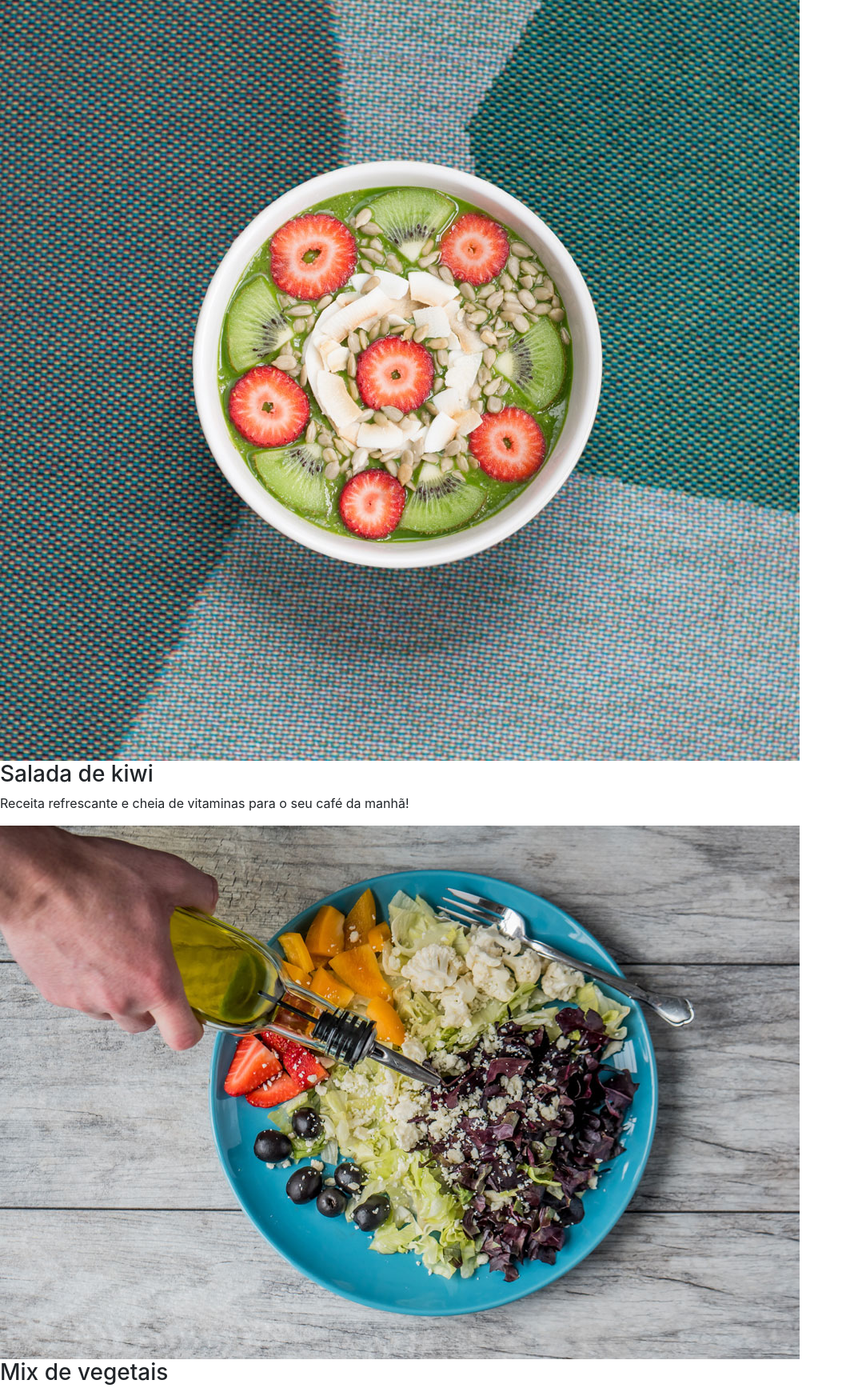
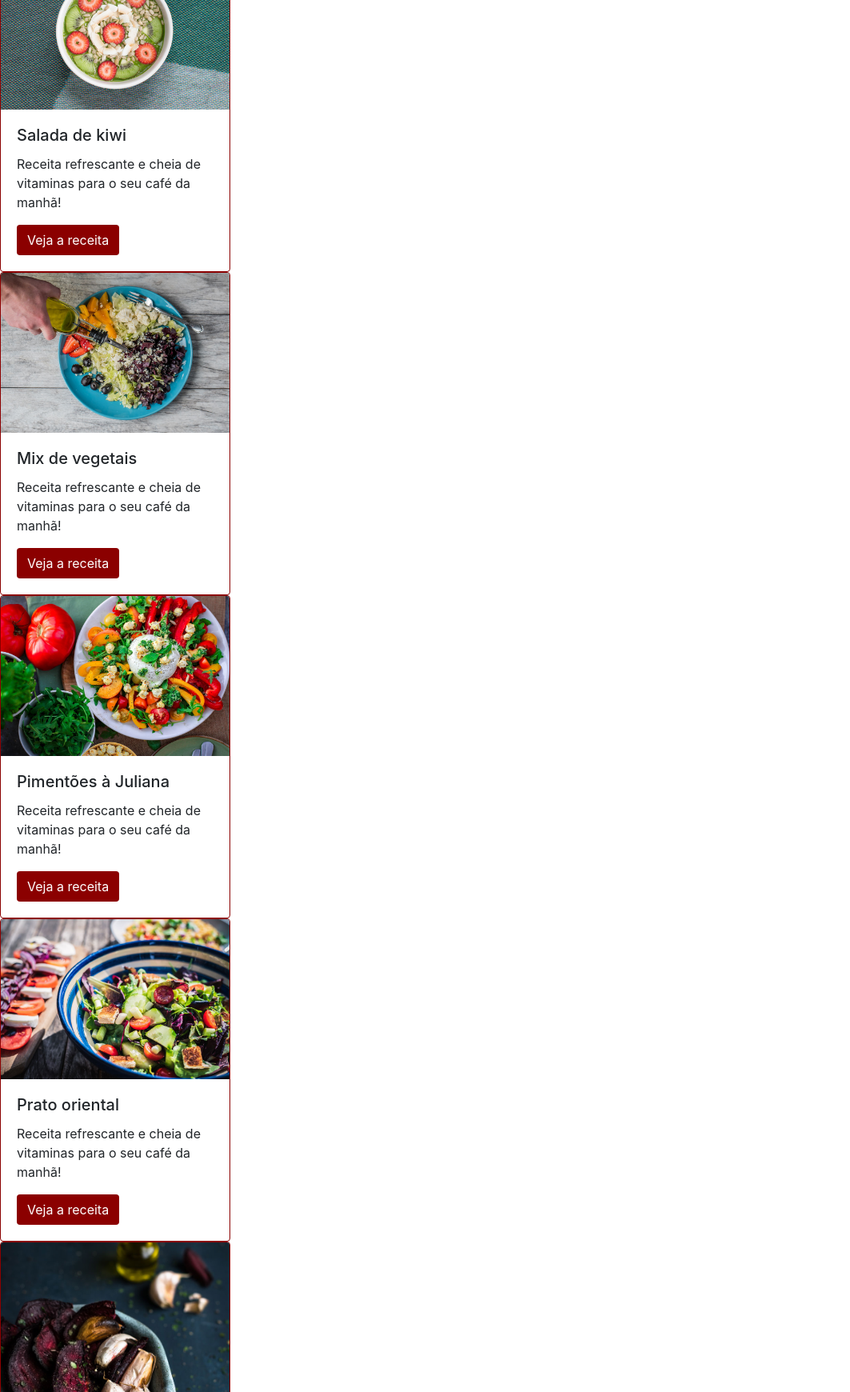
Before and after one commit to nicario/bootstrap4, a plain HTML site: page index.html in a window 1280 px wide. Shown: the part 1060-2800 px from the top of the page at 80% size, without its empty margins (0-1063 px from the left). Drawn offline with nearby package versions, Linux system fonts and the light colour scheme; a web font is replaced by a local one.

Commit message:
Adicionando cards

```diff
--- a/index.html
+++ b/index.html
@@ -13,7 +13,7 @@
 </head>
 
 <body>
-
+  <header>
     <nav class="navbar navbar-expand-lg navbar-light bg-light fixed-top">
       <a class="navbar-brand" href="#">fruta & fruto</a>
       <button class="navbar-toggler" type="button" data-toggle="collapse" data-target="#navbarNavAltMarkup" aria-controls="navbarNavAltMarkup" aria-expanded="false" aria-label="Toggle navigation">
@@ -28,7 +28,9 @@
         </div>
       </div>
     </nav>
-
+  </header>
+  <main>
+    <section>
       <div class="bd-example">
         <div id="carouselExampleCaptions" class="carousel slide" data-interval="3000" data-ride="carousel">
           <ol class="carousel-indicators">
@@ -58,39 +60,62 @@
           </a>
         </div>
       </div>
+    </section>
+    <section>
       <h1 class="text-center fonte-titulo cor-especial pt-5">Receitas para economizar e ganhar saúde</h1>
       <p class="text-center text-secondary pb-5">Nossas receitas ajudam você a aproveitar melhor os alimentos, economizar, ganhar tempo e praticidade</p>
-
-  <div class="card borda-cor-especial" style="width: 18rem;">
-    <img src="src/img/receita-abacate.jpg" class="card-img-top" alt="tigela com salada de abacate, vista superior">
+    </section>
+    <section>
+      <div class="card borda-cor-especial card-largura">
+        <img src="src/img/receita-abacate.jpg" class="card-img-top card-posicao-imagem" alt="tigela com salada de abacate, vista superior">
         <div class="card-body">
           <h5 class="card-title">Tigela de abacate</h5>
           <p class="card-text">Receita refrescante e cheia de vitaminas para o seu café da manhã!</p>
           <a href="#" class="btn botao-cor-especial">Veja a receita</a>
         </div>
       </div>
-
-  <img src="src/img/receita-kiwi.jpg" alt="tigela de mingau com kiwi, vista superior">
-  <h3>Salada de kiwi</h3>
-  <p>Receita refrescante e cheia de vitaminas para o seu café da manhã!</p>
-
-  <img src="src/img/receita-mix.jpg" alt="prato com mix de vegetais e mão de pessoa adicionando azeite, vista superior">
-  <h3>Mix de vegetais</h3>
-  <p>Receita refrescante e cheia de vitaminas para o seu café da manhã!</p>
-
-  <img src="src/img/receita-pimentoes.jpg" alt="prato de salada de pimentões com alguns ingredientes ao lado, vista superior">
-  <h3>Pimentões à Juliana</h3>
-  <p>Receita refrescante e cheia de vitaminas para o seu café da manhã!</p>
-
-  <img src="src/img/receita-oriental.jpg" alt="tigela com salada de vegetais estilo oriental, vista de cima">
-  <h3>Prato oriental</h3>
-  <p>Receita refrescante e cheia de vitaminas para o seu café da manhã!</p>
-
-  <img src="src/img/receita-beterrabas.jpg" alt="tigela com beterrabas e dentes de alho assados em primeiro plano, com ingredientes ao fundo">
-  <h3>Beterrabas assadas</h3>
-  <p>Receita refrescante e cheia de vitaminas para o seu café da manhã!
-  </p>
-
+      <div class="card borda-cor-especial card-largura">
+        <img src="src/img/receita-kiwi.jpg" class="card-img-top card-posicao-imagem" alt="tigela com salada de kiwi, vista superior">
+        <div class="card-body">
+          <h5 class="card-title">Salada de kiwi</h5>
+          <p class="card-text">Receita refrescante e cheia de vitaminas para o seu café da manhã!</p>
+          <a href="#" class="btn botao-cor-especial">Veja a receita</a>
+        </div>
+      </div>
+      <div class="card borda-cor-especial card-largura">
+        <img src="src/img/receita-mix.jpg" class="card-img-top card-posicao-imagem" alt="tigela com mix de vegetais, vista superior">
+        <div class="card-body">
+          <h5 class="card-title">Mix de vegetais</h5>
+          <p class="card-text">Receita refrescante e cheia de vitaminas para o seu café da manhã!</p>
+          <a href="#" class="btn botao-cor-especial">Veja a receita</a>
+        </div>
+      </div>
+      <div class="card borda-cor-especial card-largura">
+        <img src="src/img/receita-pimentoes.jpg" class="card-img-top card-posicao-imagem" alt="tigela com Pimentões à Juliana, vista superior">
+        <div class="card-body">
+          <h5 class="card-title">Pimentões à Juliana</h5>
+          <p class="card-text">Receita refrescante e cheia de vitaminas para o seu café da manhã!</p>
+          <a href="#" class="btn botao-cor-especial">Veja a receita</a>
+        </div>
+      </div>
+      <div class="card borda-cor-especial card-largura">
+        <img src="src/img/receita-oriental.jpg" class="card-img-top card-posicao-imagem" alt="tigela com prato oriental, vista superior">
+        <div class="card-body">
+          <h5 class="card-title">Prato oriental</h5>
+          <p class="card-text">Receita refrescante e cheia de vitaminas para o seu café da manhã!</p>
+          <a href="#" class="btn botao-cor-especial">Veja a receita</a>
+        </div>
+      </div>
+      <div class="card borda-cor-especial card-largura">
+        <img src="src/img/receita-beterrabas.jpg" class="card-img-top card-posicao-imagem" alt="tigela com beterrabas assadas, vista superior">
+        <div class="card-body">
+          <h5 class="card-title">Beterrabas assadas</h5>
+          <p class="card-text">Receita refrescante e cheia de vitaminas para o seu café da manhã!</p>
+          <a href="#" class="btn botao-cor-especial">Veja a receita</a>
+        </div>
+      </div>
+    </section>
+  </main>
   <p>contato:<a href="mailto:email@frutafruto.com.br">email@frutafruto.com.br</a></p>
 
   <script src="https://cdn.jsdelivr.net/npm/jquery@3.5.1/dist/jquery.slim.min.js" integrity="sha384-DfXdz2htPH0lsSSs5nCTpuj/zy4C+OGpamoFVy38MVBnE+IbbVYUew+OrCXaRkfj" crossorigin="anonymous"></script>
--- a/src/style.css
+++ b/src/style.css
@@ -1,3 +1,7 @@
+.card-largura {
+    width: 18rem;;
+}
+
 .imagem-carroussel-um {
     object-fit: cover;
     object-position: 0 80%;
@@ -26,3 +30,8 @@
 .borda-cor-especial {
     border-color: darkred;
 }
+
+.card-posicao-imagem {
+    object-fit: cover;
+    height: 200px;
+}
```
Lines whose indentation alone changed are shown as unchanged.
